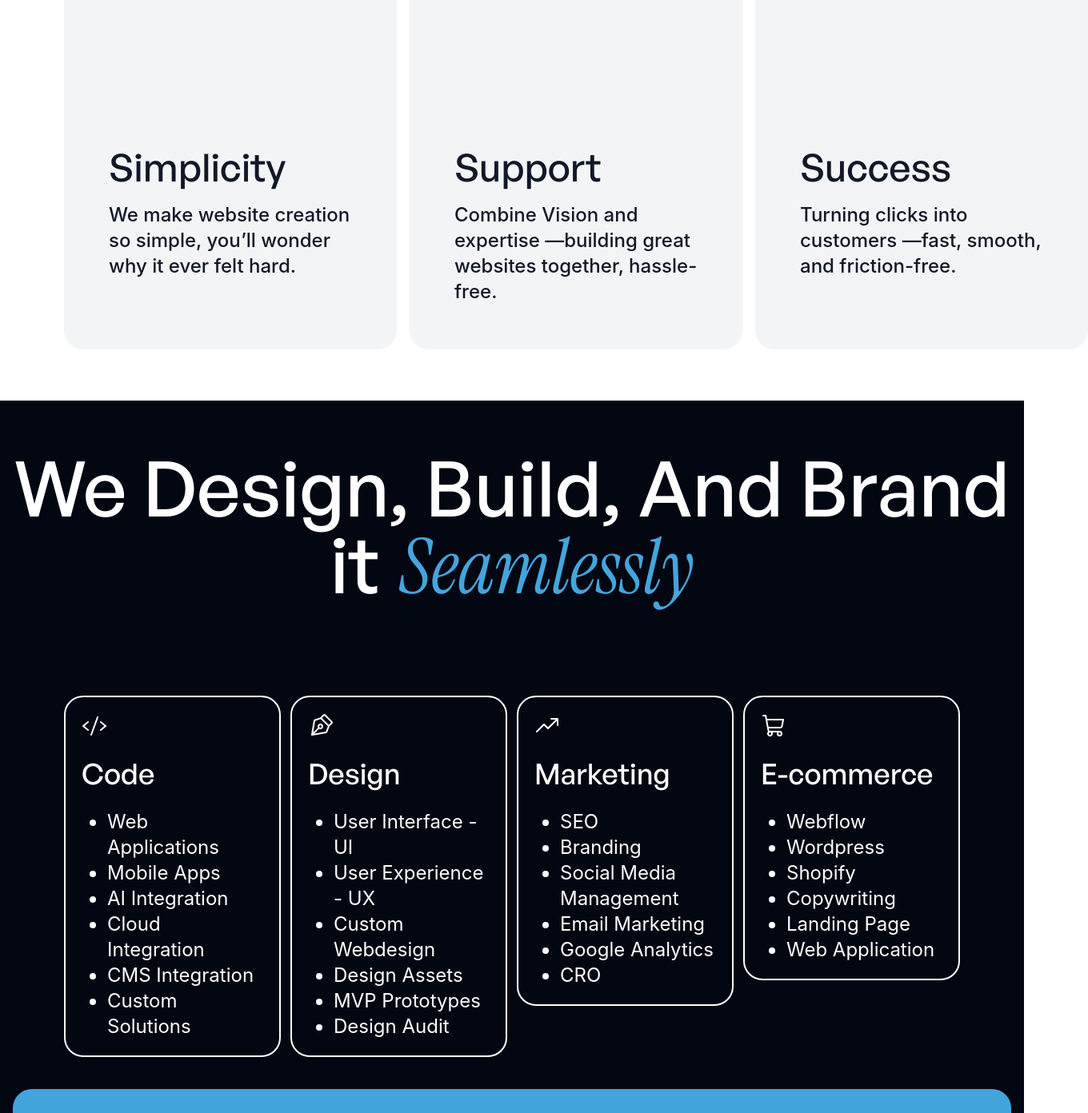
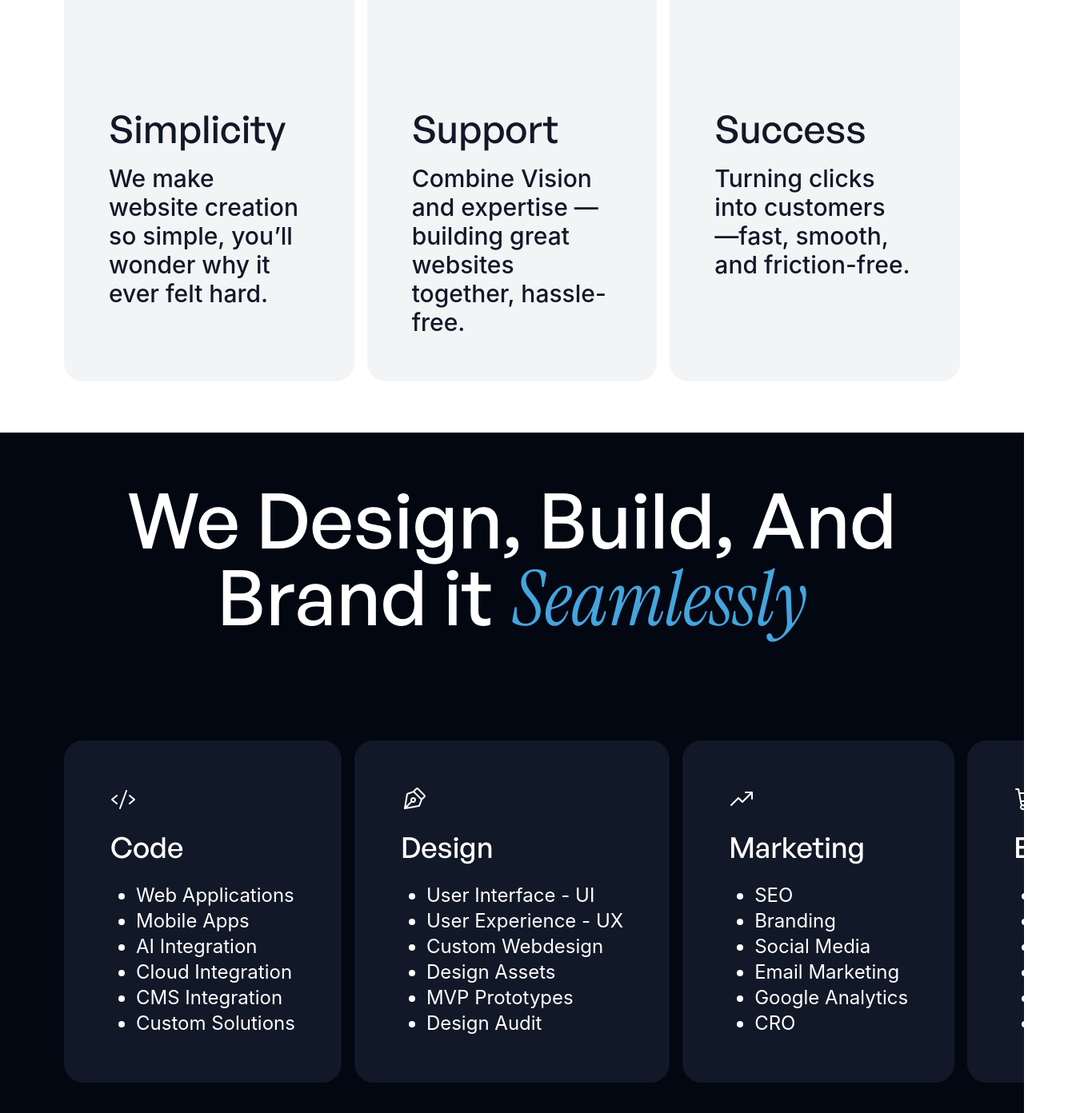
Before and after one commit to simonlearnscoding/sidebusiness-landing-page, a Next.js app: page / in a window 1280 px wide. Shown: the part 2140-3532 px from the top of the page at 80% size, 1360 px wide, since content can reach past the window. Built offline with nearby package versions, Linux system fonts and the light colour scheme.

Commit message:
currstate

```diff
--- a/src/app/components/Services.tsx
+++ b/src/app/components/Services.tsx
@@ -34,7 +34,7 @@ export default function Services() {
       bullets: [
         "SEO",
         "Branding",
-        "Social Media Management",
+        "Social Media",
         "Email Marketing",
         "Google Analytics",
         "CRO",
@@ -54,20 +54,21 @@ export default function Services() {
     },
   ];
   return (
-    <div className="flex  mt-10   min-h-screen  flex-col">
-      <div className="mt-5 mx-4 ">
+    <div className="flex  mt-10   min-h-screen   flex-col">
+      <div className="mt-5 lg:mx-20 mx-4 ">
         <h1 className=" text-white text-center w-full  ">
           We Design, Build, And Brand it{" "}
           <span className="span pl-1">Seamlessly</span>
         </h1>
       </div>
 
-      <div className=" w-full px-4 flex flex-col  h-full lg:px-20 lg:flex-row gap-3  py-8 mt-4 lg:mt-20">
+      <div className="w-full  px-4 flex lg:px-20 gap-3 lg:gap-4 py-8 mt-4 lg:mt-24 overflow-x-auto whitespace-nowrap">
         {services.map((service) => (
           <Service
             Icon={service.icon}
             name={service.name}
             bullets={service.bullets}
+            key={service.name}
           />
         ))}
       </div>
@@ -77,7 +78,7 @@ export default function Services() {
 
 function Service({ Icon, name, bullets }) {
   return (
-    <div className=" p-5  flex  lg:flex-1 h-full   rounded-3xl border-solid border-[2px]  border-white   flex-col">
+    <div className=" p-5 lg:p-14  flex  lg:flex-1 h-full   bg-gray-900 rounded-3xl border-solid border-[2px]  border-gray-900 hover:border-white   flex-col">
       <div className="flex text-white flex-col  items-start gap-8 lg:gap-6 ">
         <Icon size={32} />
         <div className=" font-sans font-medium text-4xl text-white ">
--- a/src/app/components/WorkingWithUs.tsx
+++ b/src/app/components/WorkingWithUs.tsx
@@ -9,8 +9,8 @@ function WorkWithUsCard({ Icon, name, explanation }) {
   return (
     <div className="font-sans text-gray-900 font-medium text-2xl bg-gray-100 flex flex-col flex-1 p-5 lg:p-14 rounded-3xl">
       <Icon className="w-8 h-8 lg:w-12 lg:h-12" /> {/* Responsive Icon */}
-      <div className="mt-20 lg:mt-56 lg:text-5xl">{name}</div>
-      <div className="font-regular font-inter text-xl lg:text-2xl mt-5">
+      <div className="mt-20 lg:mt-40 lg:text-5xl">{name}</div>
+      <div className="font-regular font-inter text-xl lg:text-3xl mt-5">
         {explanation}
       </div>
     </div>
@@ -39,12 +39,12 @@ const explanations = [
 
 export default function WorkingWithUs() {
   return (
-    <div className=" w-full   flex items-center  mb-16 flex-col justify-center mx-4 lg:mx-20">
+    <div className="    flex items-center  mb-16 flex-col justify-center mx-4 lg:mx-20">
       <h1 className=" text-center lg:max-w-4xl">
         Here's why you'll enjoy every step of the
         <span className="pl-2 span">Journey With Us.</span>
       </h1>
-      <div className="flex  gap-4 mt-10 lg:mt-12 flex-col lg:flex-row">
+      <div className="flex  gap-4 mt-10 lg:mt-16 flex-col lg:flex-row">
         {explanations.map((explanation) => (
           <WorkWithUsCard
             Icon={explanation.icon}
```
